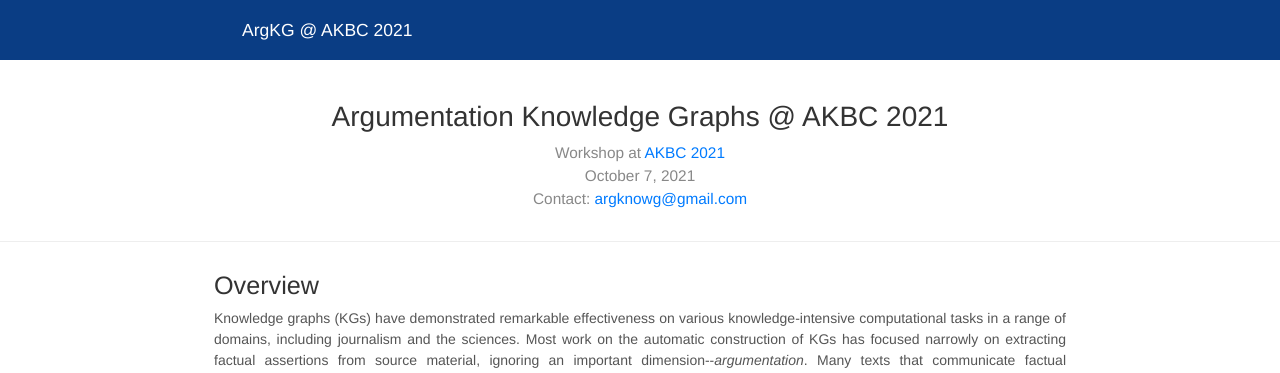
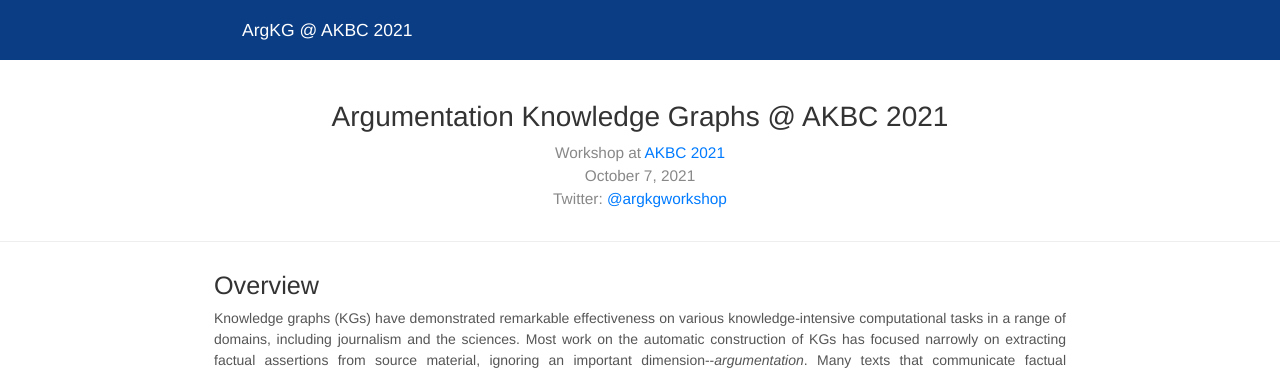
Before and after one commit to ArgKG/2021, a Jekyll site: the page built from index.md, in a window 1280 px wide and 900 px high. Shown: the top 373 px of the window. Built offline with Jekyll 4.4.1, drawn with Linux system fonts in a browser that asks for light colours; nearby versions of some CDN libraries.

Commit message:
Update main.html

```diff
--- a/_layouts/main.html
+++ b/_layouts/main.html
@@ -61,7 +61,7 @@
         <p class="lead blog-description">
             Workshop at <a href="https://www.akbc.ws/2021/">AKBC 2021</a><br/>
             October 7, 2021<br/>
-            Contact: <a href="mailto:argknowg@gmail.com">argknowg@gmail.com</a>
+            Twitter: <a href="https://twitter.com/argkgworkshop">@argkgworkshop</a>
         </p>
     </div>
 </div>
```
